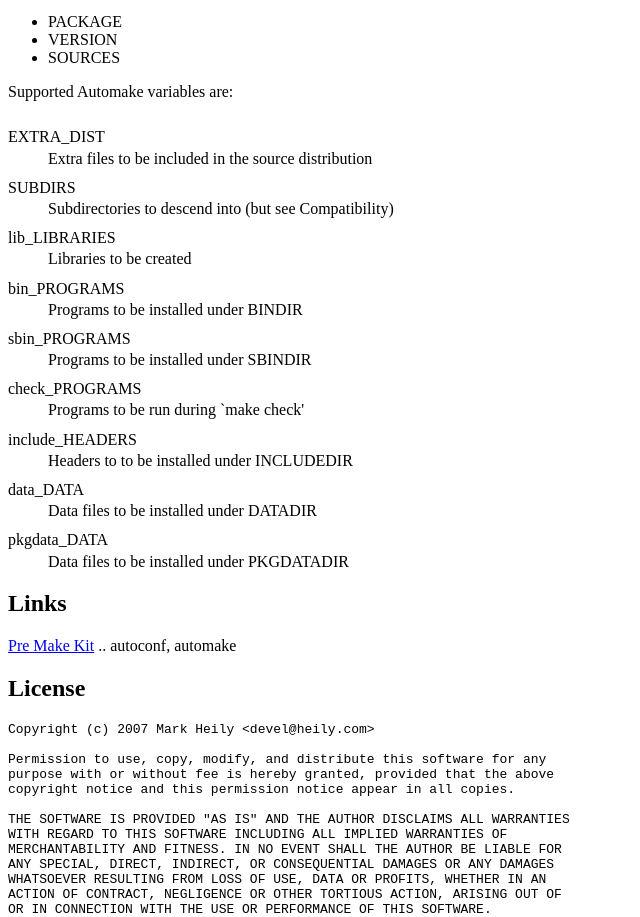
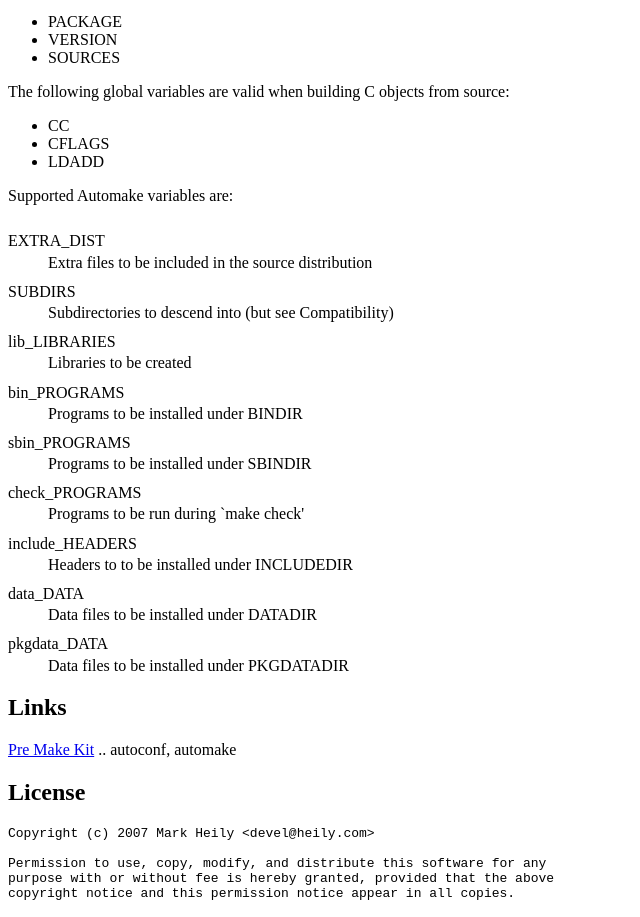
Before and after one commit to mheily/ngat, a plain HTML site: page index.html in a window 1280 px wide. Shown: the part 1729-2646 px from the top of the page, without its empty margins (0-640 px from the left). Drawn offline with Linux system fonts and the light colour scheme.

Commit message:
Add global LDADD variable

```diff
--- a/index.html
+++ b/index.html
@@ -111,6 +111,14 @@ The following variables are required:<p>
 <li>VERSION</li>
 <li>SOURCES</li>
 </ul>
+
+The following global variables are valid when building C objects from source:<p>
+<ul>
+<li>CC</li>
+<li>CFLAGS</li>
+<li>LDADD</li>
+</ul>
+
 Supported Automake variables are:
 <p>
 
```
Also changed, not shown: 1 other file.
